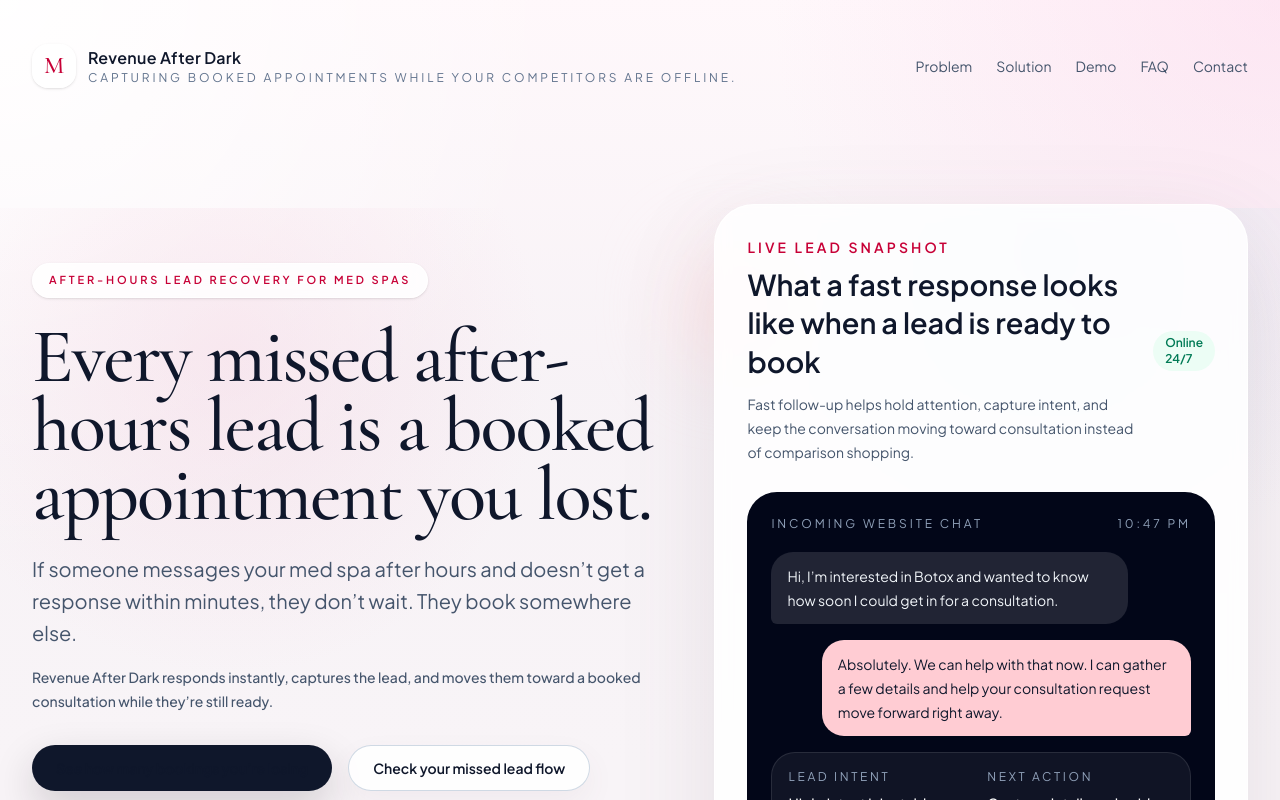
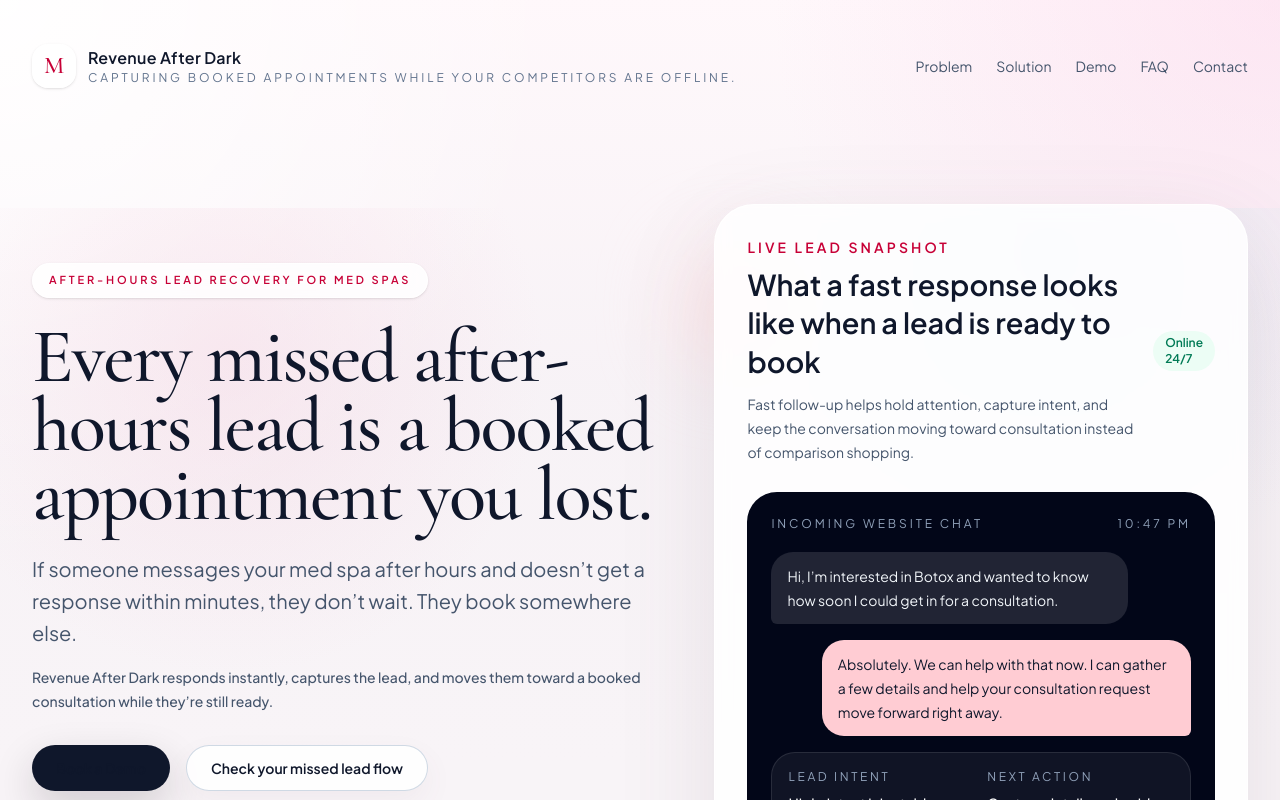
Before and after one commit to tryshone-dev/lead-system-site, a React (Vite) app: page / in a window 1280 px wide. Shown: the top 800 px of the page. Built offline with nearby package versions, Linux system fonts and the light colour scheme.

Commit message:
Fix homepage CTA button labels

```diff
--- a/src/App.jsx
+++ b/src/App.jsx
@@ -293,7 +293,7 @@
 
       <div className="mt-8">
         <PrimaryButton href="#contact" className="w-full sm:w-auto">
-          Request Demo
+          Get Started
         </PrimaryButton>
       </div>
     </article>
@@ -417,7 +417,7 @@
               </p>
 
               <div className="mt-8 flex flex-col gap-4 sm:flex-row">
-                <PrimaryButton href="#contact">See how many bookings you’re losing</PrimaryButton>
+                <PrimaryButton href="#demo">Book a Demo</PrimaryButton>
                 <SecondaryButton href="#demo">Check your missed lead flow</SecondaryButton>
               </div>
               <p className="mt-4 text-sm font-medium text-slate-600">After-hours silence costs bookings every week.</p>
@@ -753,7 +753,7 @@
                 You’re just not capturing them.
               </h2>
               <div className="mt-8">
-                <PrimaryButton href="#contact">See how many bookings you’re losing</PrimaryButton>
+                <PrimaryButton href="#contact">Book a Demo</PrimaryButton>
               </div>
             </div>
           </section>
```
